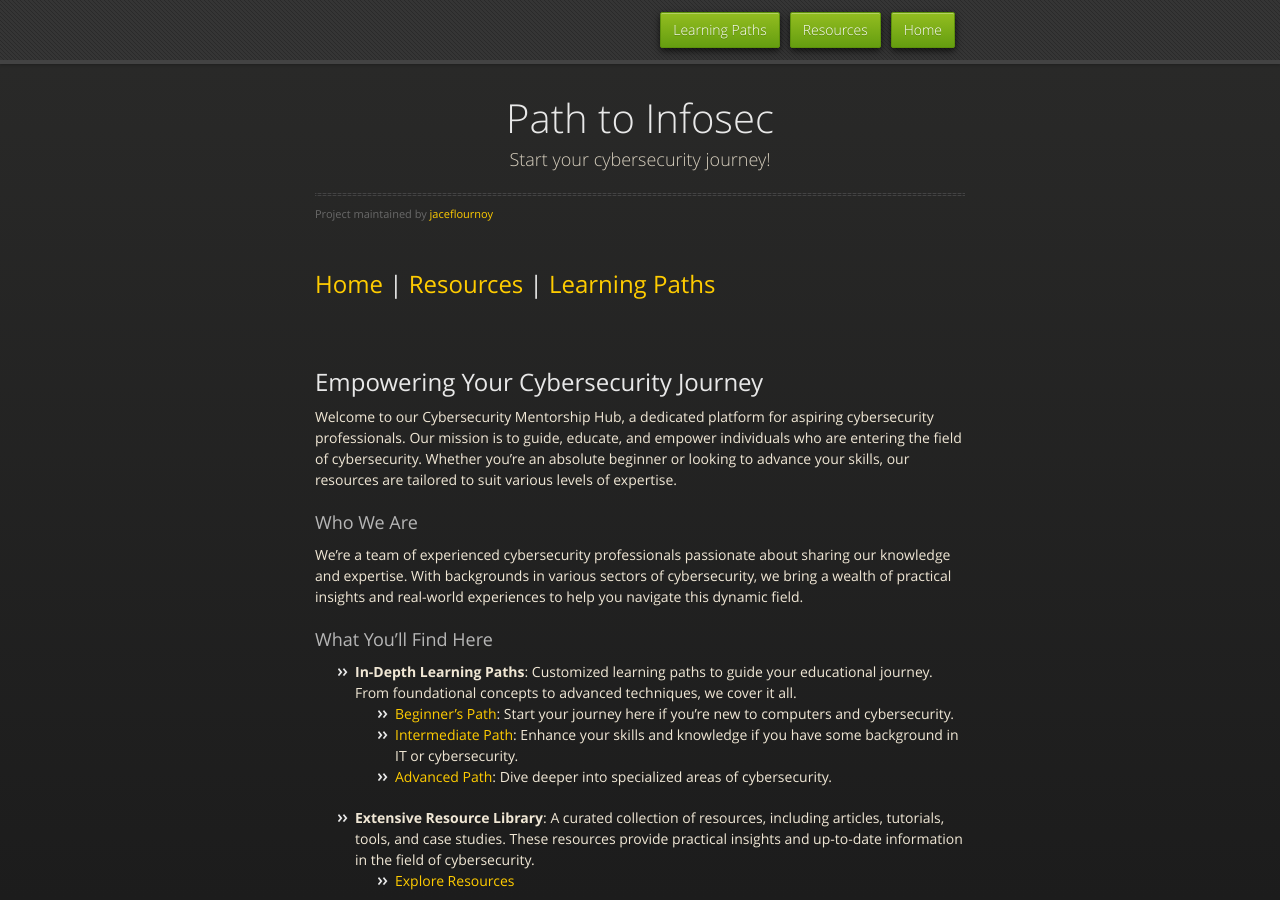
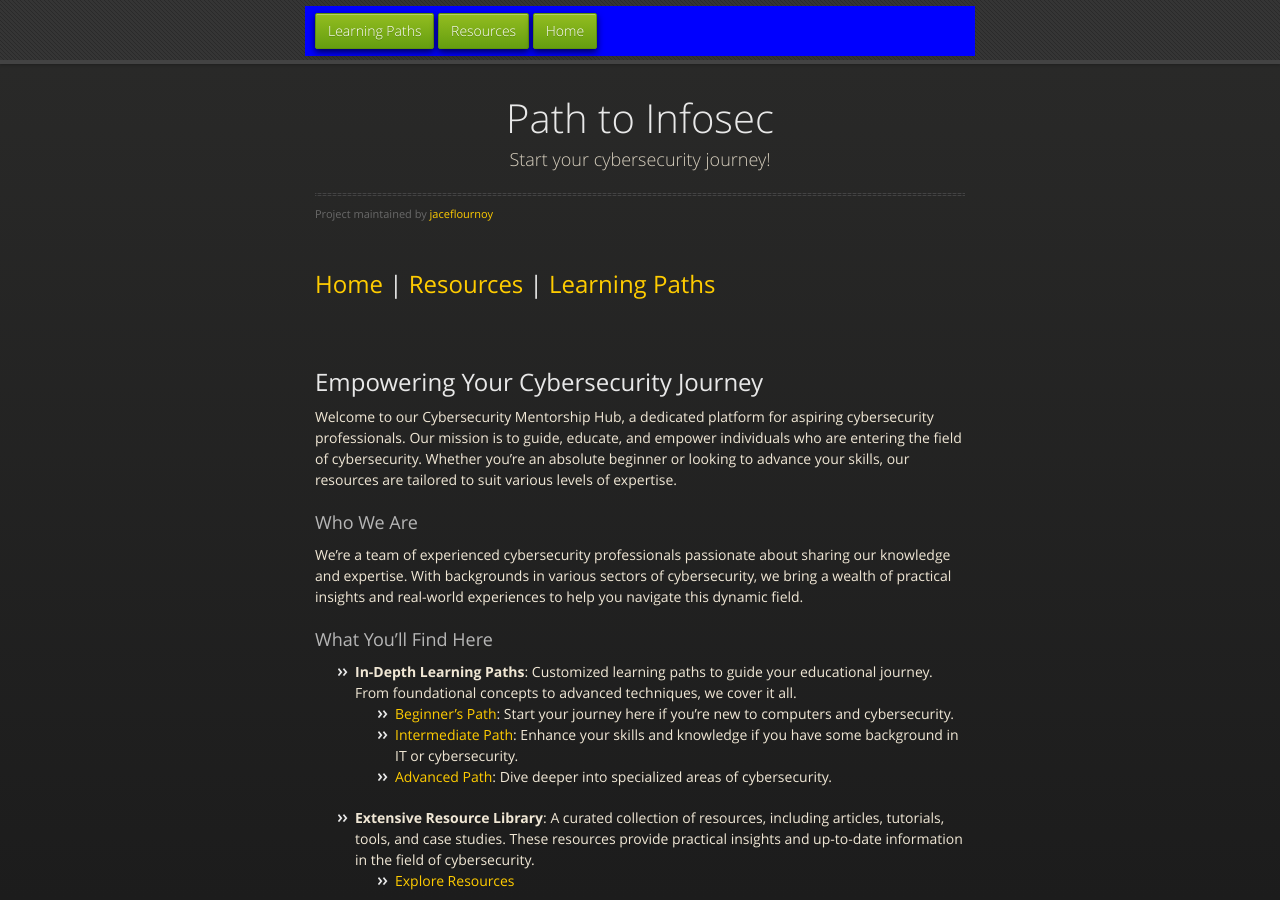
Before and after one commit to jaceflournoy/jaceflournoy.github.io, a Jekyll site: the page built from index.md, in a window 1280 px wide and 900 px high. Built offline with Jekyll 4.4.1, drawn with Linux system fonts in a browser that asks for light colours; our own code applies the rules of GitHub Pages for plain Markdown files.

Commit message:
Update nav bar

```diff
--- a/_layouts/default.html
+++ b/_layouts/default.html
@@ -27,9 +27,9 @@
               <li class="downloads"><a href="{{ site.github.tar_url }}">TAR</a></li> -->
               <!-- <li class="title">DOWNLOADS</li> -->
             <!-- {% endif %} -->
-            <li class="title"><a href="/index.md">Home</a></li>
-            <li class="title"><a href="/resources.md">Resources</a></li>
-            <li class="title"><a href="/learning-paths.md">Learning Paths</a></li>
+            <li><a href="/learning-paths.html">Learning Paths</a></li>
+            <li><a href="/resources.html">Resources</a></li>
+            <li><a href="/index.html">Home</a></li>
           </ul>
         </nav>
       </div><!-- end header -->
```
